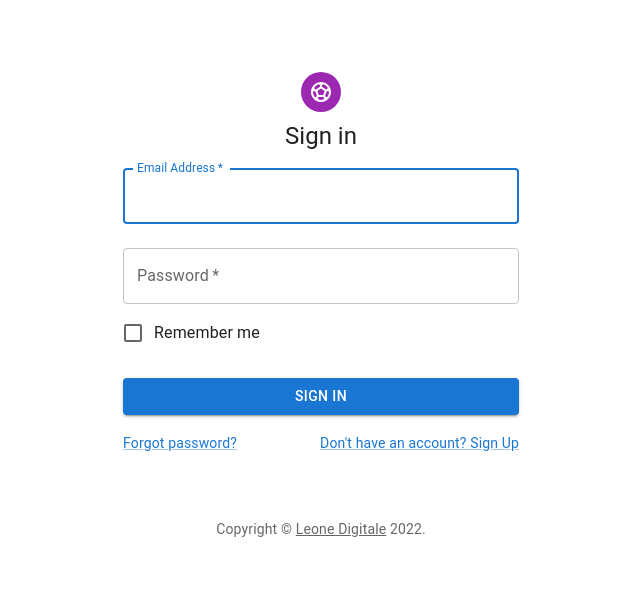
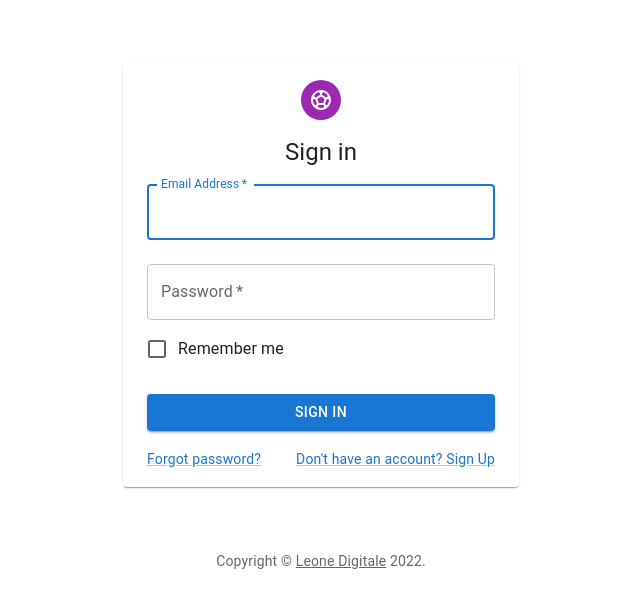
Before and after one commit to jpzambranoleon/football-field-finder, a React (Create React App) app: page /login in a window 1280 px wide. Shown: the top 608 px of the page, without its empty margins (319-959 px from the left). Built offline with nearby package versions, Linux system fonts and the light colour scheme.

Commit message:
updated Login.jsx

```diff
--- a/src/pages/login/Login.jsx
+++ b/src/pages/login/Login.jsx
@@ -19,6 +19,8 @@ export default function Login() {
     return (
         <Container component="main" maxWidth="xs">
             <CssBaseline />
+            <Paper>
+                <Container>
                     <Box
                         sx={{
                             mt: 8,
@@ -27,7 +29,7 @@ export default function Login() {
                             alignItems: 'center'
                         }}
                     >
-                <Avatar sx={{ m: 1, bgcolor: 'secondary.main' }}>
+                        <Avatar sx={{ m: 2, bgcolor: 'secondary.main' }}>
                             <SportsSoccer />
                         </Avatar>
                         <Typography component="h1" variant="h5">
@@ -66,7 +68,7 @@ export default function Login() {
                             >
                                 Sign In
                             </Button>
-                    <Grid container>
+                            <Grid container sx={{ mb: 2 }}>
                                 <Grid item xs>
                                     <Link href="#" variant="body2">
                                         Forgot password?
@@ -80,6 +82,8 @@ export default function Login() {
                             </Grid>
                         </Box>
                     </Box>
+                </Container>
+            </Paper>
             <Copyright sx={{ mt: 8, mb: 4 }} />
         </Container>
     );
```
Lines whose indentation alone changed are shown as unchanged.
